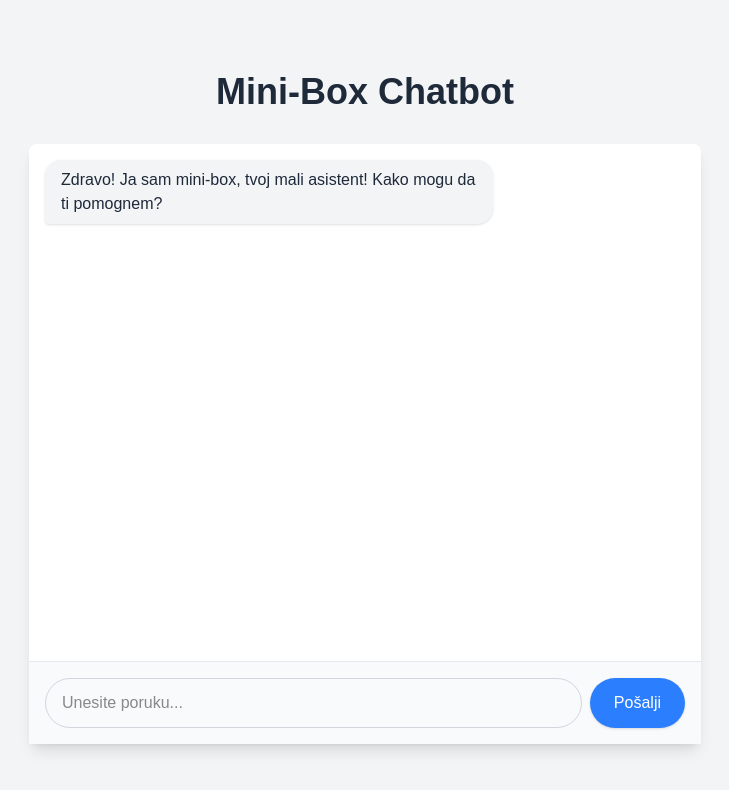
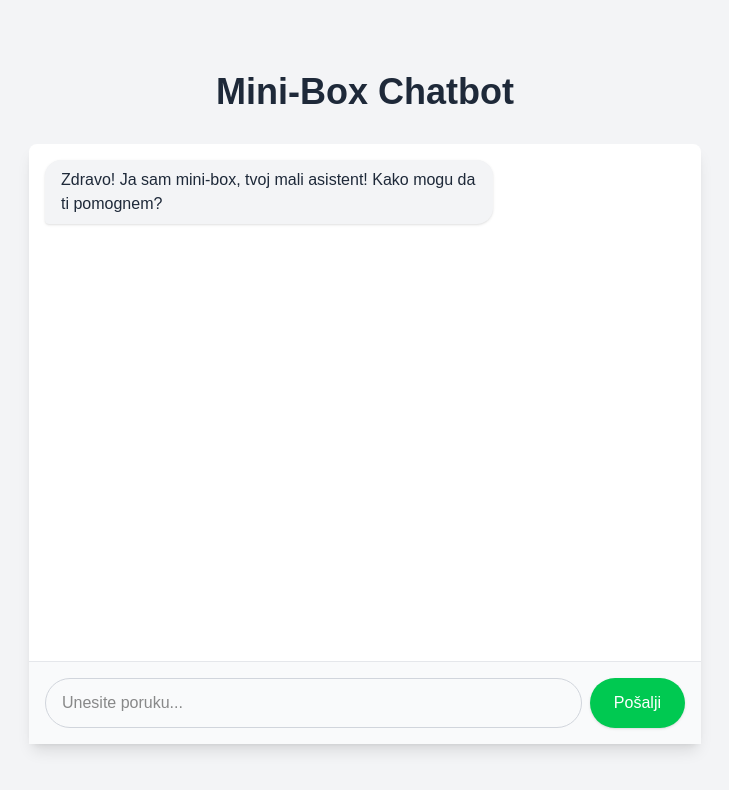
Before and after one commit to Nikola-dev/mini-box-chatbot, a Next.js app: page / in a window 1280 px wide. Shown: the top 790 px of the page, without its empty margins (275-1004 px from the left). Built offline with nearby package versions, Linux system fonts and the light colour scheme.

Commit message:
color change: updated send button to green

```diff
--- a/src/app/components/Chat.tsx
+++ b/src/app/components/Chat.tsx
@@ -103,7 +103,7 @@ export default function Chat() {
         />
         <button
           type="submit"
-          className="px-5 py-2.5 sm:px-6 sm:py-3 bg-blue-500 text-white rounded-full hover:bg-blue-600 focus:outline-none focus:ring-2 focus:ring-blue-500 focus:ring-offset-2 disabled:opacity-50 disabled:cursor-not-allowed transition-colors text-sm sm:text-base font-medium shadow-sm"
+          className="px-5 py-2.5 sm:px-6 sm:py-3 bg-green-500 text-white rounded-full hover:bg-green-600 focus:outline-none focus:ring-2 focus:ring-blue-500 focus:ring-offset-2 disabled:opacity-50 disabled:cursor-not-allowed transition-colors text-sm sm:text-base font-medium shadow-sm"
           disabled={loading}
         >
           Pošalji
```
